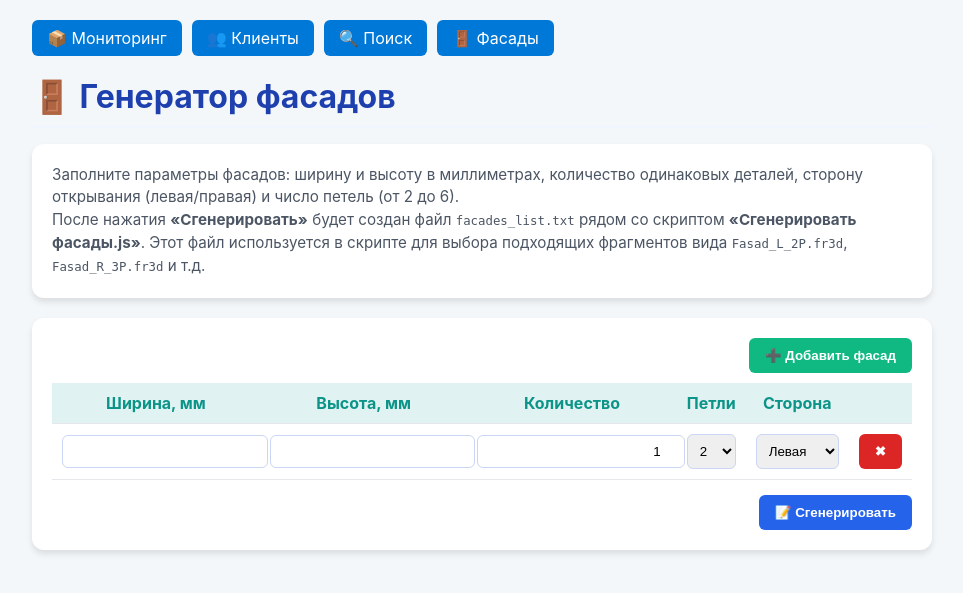
After one commit to evgexa42/Bazis, a Flask app: page /facades in a window 1280 px wide. The commit adds this page. Shown: the top 593 px of the page, without its empty margins (158-1121 px from the left). Run offline with Flask 3, Linux system fonts and the light colour scheme.

Commit message:
Добавить веб-генератор фасадов и обновить скрипт

```diff
--- a/app.py
+++ b/app.py
@@ -12,6 +12,7 @@ FOLDER_PATH = r"\\SERVER\homag\ПРИСАДКА КЛИЕНТА"  # Путь к
 TELEGRAM_TOKEN = "8367286754:AAGg6IlGCR7Cqz1gukXQuNvByImFp37Z17U"
 CHAT_ID = "703087159"
 CLIENTS_FILE = "clients.json"
+FACADES_FILE = "facades_list.txt"
 
 # === Flask и Telegram ===
 app = Flask(__name__)
@@ -216,6 +217,10 @@ def get_folders():
 def index():
     return render_template("index.html")
 
+@app.route("/facades")
+def facades_page():
+    return render_template("facades.html")
+
 @app.route("/data")
 def data():
     folders = get_folders()
@@ -326,6 +331,68 @@ def search_page():
 
     return render_template("search.html", query=query, results=results, SEARCH_FOLDERS=SEARCH_FOLDERS)
 
+@app.route("/facades/generate", methods=["POST"])
+def generate_facades():
+    payload = request.get_json(silent=True) or {}
+    items = payload.get("items", [])
+
+    lines = []
+    errors = []
+
+    for idx, item in enumerate(items, start=1):
+        width = str(item.get("width", "")).strip()
+        height = str(item.get("height", "")).strip()
+        count = str(item.get("count", "")).strip()
+        side = str(item.get("side", "")).strip().lower()
+        hinges = str(item.get("hinges", "")).strip()
+
+        if not width or not height or not count:
+            errors.append(f"Строка {idx}: заполните ширину, высоту и количество.")
+            continue
+
+        try:
+            width_int = int(width)
+            height_int = int(height)
+            count_int = int(count)
+        except ValueError:
+            errors.append(f"Строка {idx}: ширина, высота и количество должны быть числами.")
+            continue
+
+        if width_int <= 0 or height_int <= 0 or count_int <= 0:
+            errors.append(f"Строка {idx}: значения должны быть больше нуля.")
+            continue
+
+        if side not in ("left", "right", "левая", "правая", "l", "r"):
+            errors.append(f"Строка {idx}: выберите сторону (левая/правая).")
+            continue
+
+        try:
+            hinges_int = int(hinges)
+        except ValueError:
+            errors.append(f"Строка {idx}: количество петель должно быть числом.")
+            continue
+
+        if hinges_int < 2 or hinges_int > 6:
+            errors.append(f"Строка {idx}: количество петель должно быть от 2 до 6.")
+            continue
+
+        side_code = "L" if side.startswith("l") or side.startswith("л") else "R"
+        lines.append(f"{width_int} {height_int} {count_int} {side_code} {hinges_int}")
+
+    if errors:
+        return jsonify({"status": "error", "errors": errors}), 400
+
+    if not lines:
+        return jsonify({"status": "error", "errors": ["Добавьте хотя бы один фасад перед генерацией."]}), 400
+
+    file_path = os.path.join(os.path.dirname(os.path.abspath(__file__)), FACADES_FILE)
+    with open(file_path, "w", encoding="utf-8") as f:
+        f.write("# width height count side hinges\n")
+        for line in lines:
+            f.write(line + "\n")
+
+    return jsonify({"status": "ok", "file": FACADES_FILE})
+
 # === Открытие папки ===
 @app.route("/open_folder", methods=["POST"])
 def open_folder():
--- /dev/null
+++ b/facades_list.txt
@@ -0,0 +1,4 @@
+# Файл генерируется страницей /facades.
+# Формат: ширина высота количество сторона петли
+# Пример:
+# 600 720 2 L 3
--- a/templates/clients.html
+++ b/templates/clients.html
@@ -103,6 +103,7 @@
   <a href="/">📦 Мониторинг</a>
   <a href="/clients">👥 Клиенты</a>
   <a href="/search">🔍 Поиск</a>
+  <a href="/facades">🚪 Фасады</a>
 </div>
 
 <h1>👥 База клиентов</h1>
--- /dev/null
+++ b/templates/facades.html
@@ -0,0 +1,306 @@
+<!DOCTYPE html>
+<html lang="ru">
+<head>
+<meta charset="UTF-8">
+<meta name="viewport" content="width=device-width, initial-scale=1.0">
+<title>Фасады</title>
+<style>
+    body {
+        font-family: 'Inter', Arial, sans-serif;
+        padding: 20px;
+        background: #f4f7f9;
+        color: #333;
+        max-width: 900px;
+        margin: 0 auto;
+        border-radius: 12px;
+    }
+    h1 {
+        margin-bottom: 10px;
+        color: #1e40af;
+        border-bottom: 2px solid #eff6ff;
+        padding-bottom: 10px;
+    }
+    .top-menu {
+        margin-bottom: 20px;
+        display: flex;
+        gap: 10px;
+        flex-wrap: wrap;
+    }
+    .top-menu a {
+        text-decoration: none;
+        background: #0078d7;
+        color: white;
+        padding: 8px 15px;
+        border-radius: 6px;
+        transition: background 0.3s;
+    }
+    .top-menu a:hover { background: #005fa3; }
+    .section {
+        background: #fff;
+        padding: 20px;
+        border-radius: 12px;
+        box-shadow: 0 4px 6px rgba(0,0,0,0.1);
+        margin-bottom: 20px;
+    }
+    table {
+        width: 100%;
+        border-collapse: separate;
+        border-spacing: 0;
+    }
+    th, td {
+        padding: 10px;
+        border-bottom: 1px solid #e5e7eb;
+        text-align: center;
+    }
+    th {
+        background: #e0f2f1;
+        color: #0d9488;
+        font-weight: bold;
+    }
+    input[type="number"] {
+        width: 100%;
+        padding: 8px;
+        border: 1px solid #cbd5f5;
+        border-radius: 6px;
+        text-align: right;
+    }
+    select {
+        width: 100%;
+        padding: 8px;
+        border: 1px solid #cbd5f5;
+        border-radius: 6px;
+    }
+    button {
+        cursor: pointer;
+        border: none;
+        border-radius: 6px;
+        padding: 10px 16px;
+        font-weight: 600;
+        transition: background 0.3s, transform 0.1s;
+    }
+    .btn-primary {
+        background: #2563eb;
+        color: #fff;
+    }
+    .btn-primary:hover { background: #1d4ed8; transform: translateY(-1px); }
+    .btn-secondary {
+        background: #10b981;
+        color: #fff;
+    }
+    .btn-secondary:hover { background: #059669; transform: translateY(-1px); }
+    .btn-danger {
+        background: #dc2626;
+        color: #fff;
+    }
+    .btn-danger:hover { background: #b91c1c; }
+    .actions {
+        display: flex;
+        gap: 10px;
+        justify-content: flex-end;
+        flex-wrap: wrap;
+    }
+    .hint {
+        font-size: 0.95em;
+        color: #4b5563;
+        line-height: 1.5;
+    }
+    .status {
+        margin-top: 15px;
+        padding: 12px;
+        border-radius: 8px;
+        font-weight: 500;
+        display: none;
+    }
+    .status.success {
+        background: #dcfce7;
+        color: #166534;
+        display: block;
+    }
+    .status.error {
+        background: #fee2e2;
+        color: #b91c1c;
+        display: block;
+    }
+</style>
+</head>
+<body>
+<div class="top-menu">
+  <a href="/">📦 Мониторинг</a>
+  <a href="/clients">👥 Клиенты</a>
+  <a href="/search">🔍 Поиск</a>
+  <a href="/facades">🚪 Фасады</a>
+</div>
+
+<h1>🚪 Генератор фасадов</h1>
+<p class="hint section">
+    Заполните параметры фасадов: ширину и высоту в миллиметрах, количество одинаковых деталей,
+    сторону открывания (левая/правая) и число петель (от 2 до 6).<br>
+    После нажатия <b>«Сгенерировать»</b> будет создан файл <code>facades_list.txt</code> рядом со скриптом
+    <b>«Сгенерировать фасады.js»</b>. Этот файл используется в скрипте для выбора подходящих
+    фрагментов вида <code>Fasad_L_2P.fr3d</code>, <code>Fasad_R_3P.fr3d</code> и т.д.
+</p>
+
+<div class="section">
+  <div class="actions" style="margin-bottom: 10px;">
+    <button id="addRow" type="button" class="btn-secondary">➕ Добавить фасад</button>
+  </div>
+  <div class="table-wrapper">
+    <table>
+      <thead>
+        <tr>
+          <th>Ширина, мм</th>
+          <th>Высота, мм</th>
+          <th>Количество</th>
+          <th>Петли</th>
+          <th>Сторона</th>
+          <th></th>
+        </tr>
+      </thead>
+      <tbody id="facadeRows"></tbody>
+    </table>
+  </div>
+  <div class="actions" style="margin-top: 15px;">
+    <button id="generate" type="button" class="btn-primary">📝 Сгенерировать</button>
+  </div>
+  <div id="status" class="status"></div>
+</div>
+
+<script>
+function createSelect(options, selected) {
+  const select = document.createElement('select');
+  options.forEach(opt => {
+    const option = document.createElement('option');
+    option.value = opt.value;
+    option.textContent = opt.label;
+    if (opt.value === selected) option.selected = true;
+    select.appendChild(option);
+  });
+  return select;
+}
+
+function addRow(data = {}) {
+  const tbody = document.getElementById('facadeRows');
+  const tr = document.createElement('tr');
+
+  const widthTd = document.createElement('td');
+  const widthInput = document.createElement('input');
+  widthInput.type = 'number';
+  widthInput.min = '1';
+  widthInput.value = data.width || '';
+  widthTd.appendChild(widthInput);
+
+  const heightTd = document.createElement('td');
+  const heightInput = document.createElement('input');
+  heightInput.type = 'number';
+  heightInput.min = '1';
+  heightInput.value = data.height || '';
+  heightTd.appendChild(heightInput);
+
+  const countTd = document.createElement('td');
+  const countInput = document.createElement('input');
+  countInput.type = 'number';
+  countInput.min = '1';
+  countInput.value = data.count || '1';
+  countTd.appendChild(countInput);
+
+  const hingesTd = document.createElement('td');
+  const hingesSelect = createSelect([
+    { value: '2', label: '2' },
+    { value: '3', label: '3' },
+    { value: '4', label: '4' },
+    { value: '5', label: '5' },
+    { value: '6', label: '6' }
+  ], data.hinges || '2');
+  hingesTd.appendChild(hingesSelect);
+
+  const sideTd = document.createElement('td');
+  const sideSelect = createSelect([
+    { value: 'left', label: 'Левая' },
+    { value: 'right', label: 'Правая' }
+  ], data.side || 'left');
+  sideTd.appendChild(sideSelect);
+
+  const removeTd = document.createElement('td');
+  const removeBtn = document.createElement('button');
+  removeBtn.type = 'button';
+  removeBtn.className = 'btn-danger';
+  removeBtn.textContent = '✖';
+  removeBtn.title = 'Удалить строку';
+  removeBtn.addEventListener('click', () => tr.remove());
+  removeTd.appendChild(removeBtn);
+
+  tr.appendChild(widthTd);
+  tr.appendChild(heightTd);
+  tr.appendChild(countTd);
+  tr.appendChild(hingesTd);
+  tr.appendChild(sideTd);
+  tr.appendChild(removeTd);
+  tbody.appendChild(tr);
+}
+
+function gatherItems() {
+  const rows = document.querySelectorAll('#facadeRows tr');
+  const items = [];
+  rows.forEach(row => {
+    const inputs = row.querySelectorAll('input, select');
+    if (inputs.length !== 5) return;
+    const [width, height, count, hinges, side] = inputs;
+    if (!width.value && !height.value && !count.value) return;
+    items.push({
+      width: width.value,
+      height: height.value,
+      count: count.value,
+      hinges: hinges.value,
+      side: side.value
+    });
+  });
+  return items;
+}
+
+function setStatus(message, type) {
+  const status = document.getElementById('status');
+  status.textContent = message;
+  status.className = 'status ' + type;
+}
+
+function clearStatus() {
+  const status = document.getElementById('status');
+  status.textContent = '';
+  status.className = 'status';
+}
+
+document.getElementById('addRow').addEventListener('click', () => addRow());
+
+document.getElementById('generate').addEventListener('click', () => {
+  clearStatus();
+  const items = gatherItems();
+  if (!items.length) {
+    setStatus('Добавьте хотя бы одну строку перед генерацией.', 'error');
+    return;
+  }
+
+  fetch('/facades/generate', {
+    method: 'POST',
+    headers: { 'Content-Type': 'application/json' },
+    body: JSON.stringify({ items })
+  })
+    .then(async response => {
+      const data = await response.json().catch(() => ({}));
+      if (!response.ok) {
+        const errors = (data.errors || ['Не удалось создать файл.']).join('\n');
+        throw new Error(errors);
+      }
+      return data;
+    })
+    .then(data => {
+      setStatus(`Файл ${data.file} успешно создан.`, 'success');
+    })
+    .catch(error => {
+      setStatus(error.message, 'error');
+    });
+});
+
+addRow();
+</script>
+</body>
+</html>
--- a/templates/index.html
+++ b/templates/index.html
@@ -114,6 +114,7 @@
   <a href="/">📦 Мониторинг</a>
   <a href="/clients">👥 Клиенты</a>
   <a href="/search">🔍 Поиск</a>
+  <a href="/facades">🚪 Фасады</a>
 </div>
 
 <h1>📦 Мониторинг заказов</h1>
--- a/templates/search.html
+++ b/templates/search.html
@@ -148,6 +148,7 @@
   <a href="/">📦 Мониторинг</a>
   <a href="/clients">👥 Клиенты</a>
   <a href="/search">🔍 Поиск</a>
+  <a href="/facades">🚪 Фасады</a>
 </div>
 
 <h1>🔍 Поиск заказов</h1>
```
Also changed, not shown: Сгенерировать фасады.js (+149 -22 lines).
